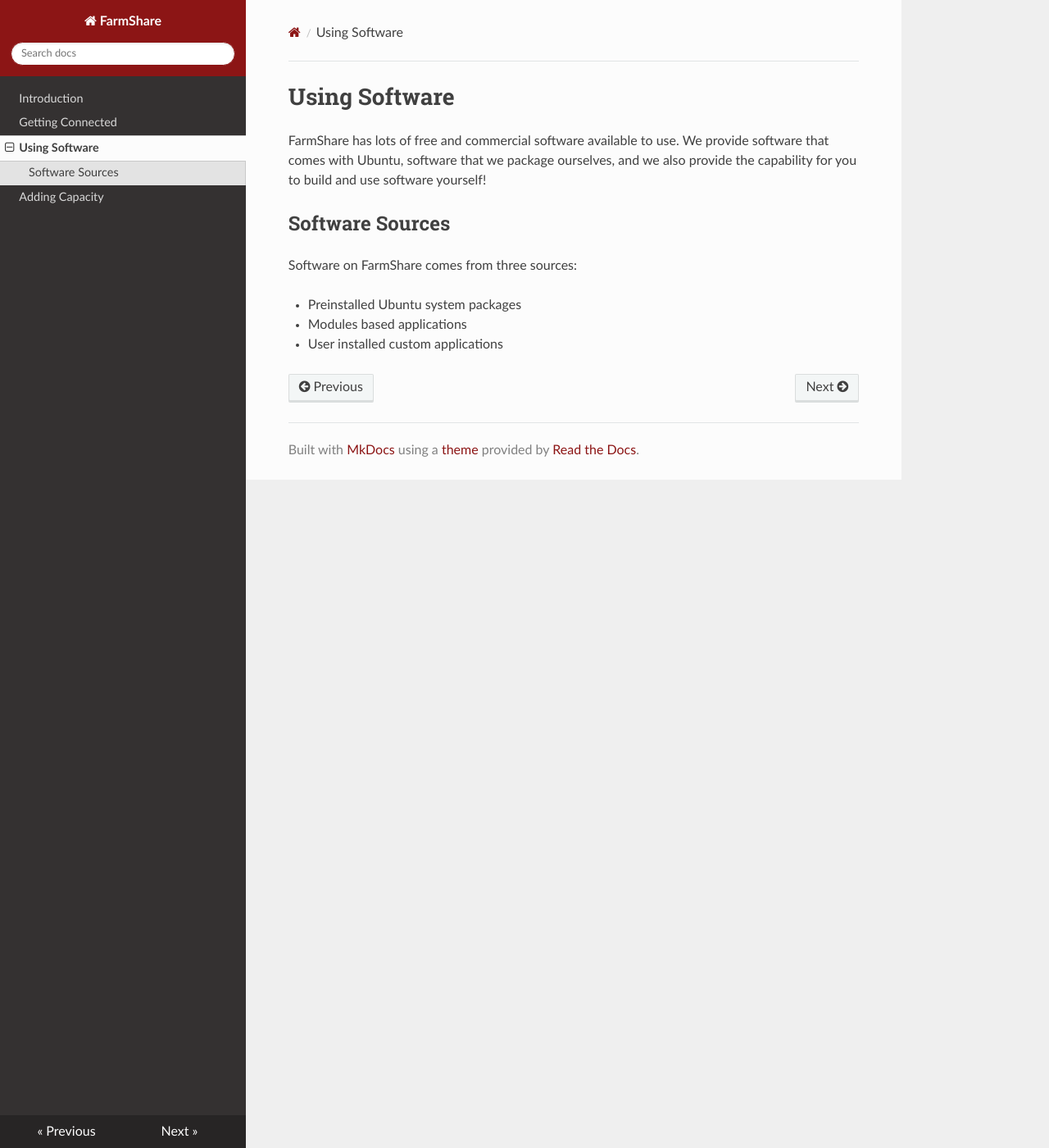
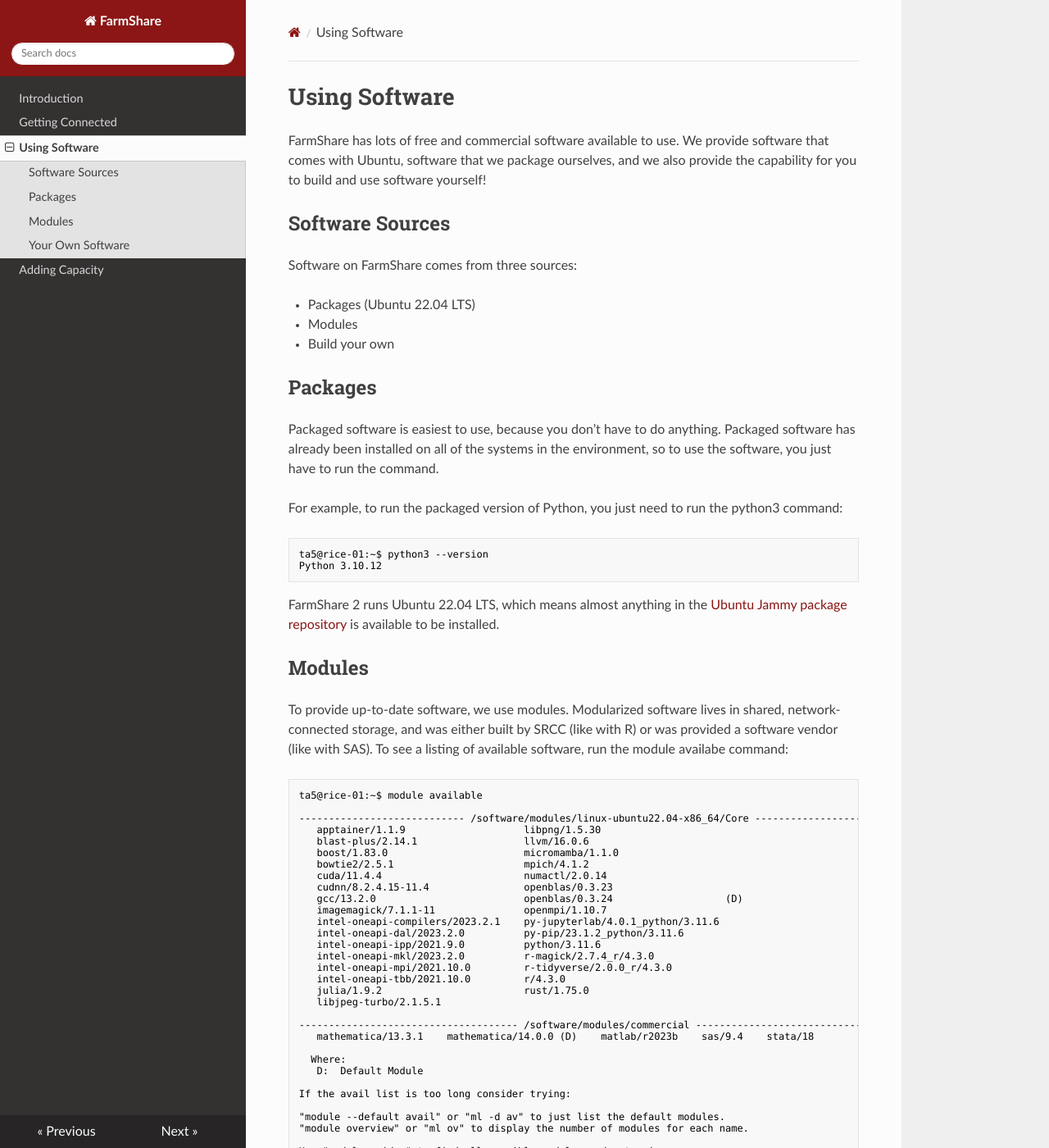
Before and after one commit to stanford-rc/farmshare-docs, an MkDocs documentation site: the page built from docs/software.md, in a window 1280 px wide and 1400 px high. Shown: the whole window at 82% size. Built offline with MkDocs 1.6.1, drawn with Linux system fonts in a browser that asks for light colours; nearby versions of some CDN libraries; some of the changed text lies outside the part shown.

Commit message:
Update software.md

```diff
--- a/docs/software.md
+++ b/docs/software.md
@@ -6,6 +6,63 @@
 
 Software on FarmShare comes from three sources:
 
-* Preinstalled Ubuntu system packages
-* Modules based applications
-* User installed custom applications
+* Packages (Ubuntu 22.04 LTS)
+* Modules
+* Build your own
+
+## Packages
+
+Packaged software is easiest to use, because you don't have to do anything. Packaged software has already been installed on all of the systems in the environment, so to use the software, you just have to run the command.
+
+For example, to run the packaged version of Python, you just need to run the python3 command:
+
+~~~no-highlight
+ta5@rice-01:~$ python3 --version
+Python 3.10.12
+~~~
+
+FarmShare 2 runs Ubuntu 22.04 LTS, which means almost anything in the [Ubuntu Jammy package repository](http://packages.ubuntu.com/jammy) is available to be installed.
+
+## Modules
+
+To provide up-to-date software, we use modules. Modularized software lives in shared, network-connected storage, and was either built by SRCC (like with R) or was provided a software vendor (like with SAS). To see a listing of available software, run the module availabe command:
+
+~~~no-highlight
+ta5@rice-01:~$ module available
+
+---------------------------- /software/modules/linux-ubuntu22.04-x86_64/Core ----------------------------
+   apptainer/1.1.9                    libpng/1.5.30
+   blast-plus/2.14.1                  llvm/16.0.6
+   boost/1.83.0                       micromamba/1.1.0
+   bowtie2/2.5.1                      mpich/4.1.2
+   cuda/11.4.4                        numactl/2.0.14
+   cudnn/8.2.4.15-11.4                openblas/0.3.23
+   gcc/13.2.0                         openblas/0.3.24                   (D)
+   imagemagick/7.1.1-11               openmpi/1.10.7
+   intel-oneapi-compilers/2023.2.1    py-jupyterlab/4.0.1_python/3.11.6
+   intel-oneapi-dal/2023.2.0          py-pip/23.1.2_python/3.11.6
+   intel-oneapi-ipp/2021.9.0          python/3.11.6
+   intel-oneapi-mkl/2023.2.0          r-magick/2.7.4_r/4.3.0
+   intel-oneapi-mpi/2021.10.0         r-tidyverse/2.0.0_r/4.3.0
+   intel-oneapi-tbb/2021.10.0         r/4.3.0
+   julia/1.9.2                        rust/1.75.0
+   libjpeg-turbo/2.1.5.1
+
+------------------------------------- /software/modules/commercial --------------------------------------
+   mathematica/13.3.1    mathematica/14.0.0 (D)    matlab/r2023b    sas/9.4    stata/18
+
+  Where:
+   D:  Default Module
+
+If the avail list is too long consider trying:
+
+"module --default avail" or "ml -d av" to just list the default modules.
+"module overview" or "ml ov" to display the number of modules for each name.
+
+Use "module spider" to find all possible modules and extensions.
+Use "module keyword key1 key2 ..." to search for all possible modules matching any of the "keys".
+~~~
+
+## Your Own Software
+
+In addition to the software that we provide for you to use, it is perfectly OK for you to build and use your own software.
```
